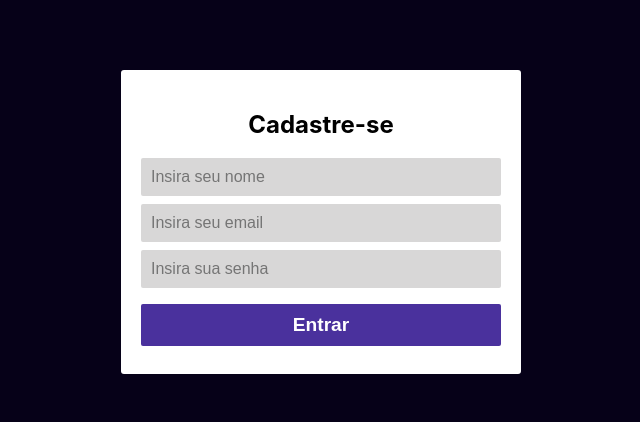
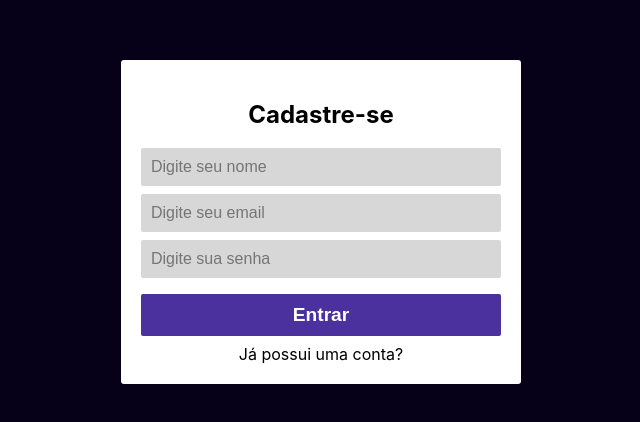
Before and after one commit to CamposLeo95/next-login, a Next.js app: page /cadastro in a window 1280 px wide. Shown: the part 178-600 px from the top of the page, without its empty margins (319-959 px from the left). Built offline with nearby package versions, Linux system fonts and the light colour scheme.

Commit message:
feat(link): put a link in the pages to navegate

```diff
--- a/pages/cadastro.jsx
+++ b/pages/cadastro.jsx
@@ -1,4 +1,6 @@
 import styles from '../styles/pages.module.css';
+
+import Link from 'next/link';
 
 import LoginCard from '../src/components/loginCard/LoginCard';
 import InputLogin from '../src/components/inputLogin/InputLogin';
@@ -9,11 +11,12 @@ export default function CadastroPage() {
     <div className={styles.background}>
       <LoginCard title={'Cadastre-se'}>
         <form className={styles.form}>
-          <InputLogin type={'name'} placeholder={'Insira seu nome'} />
-          <InputLogin type={'email'} placeholder={'Insira seu email'} />
-          <InputLogin type={'password'} placeholder={'Insira sua senha'} />
+          <InputLogin type={'name'} placeholder={'Digite seu nome'} />
+          <InputLogin type={'email'} placeholder={'Digite seu email'} />
+          <InputLogin type={'password'} placeholder={'Digite sua senha'} />
           <ButtonLogin>Entrar</ButtonLogin>
         </form>
+        <Link href={'/login'}>Já possui uma conta?</Link>
       </LoginCard>
     </div>
   );
--- a/pages/login.jsx
+++ b/pages/login.jsx
@@ -1,4 +1,6 @@
 import styles from '../styles/pages.module.css';
+
+import Link from 'next/link';
 
 import LoginCard from '../src/components/loginCard/LoginCard';
 import ButtonLogin from '../src/components/buttonLogin/ButtonLogin';
@@ -13,6 +15,7 @@ export default function LoginPage() {
           <InputLogin type={'password'} placeholder={'Digite sua senha'} />
           <ButtonLogin>Entrar</ButtonLogin>
         </form>
+        <Link href={'/cadastro'}>Ainda não possui conta?</Link>
       </LoginCard>
     </div>
   );
```
